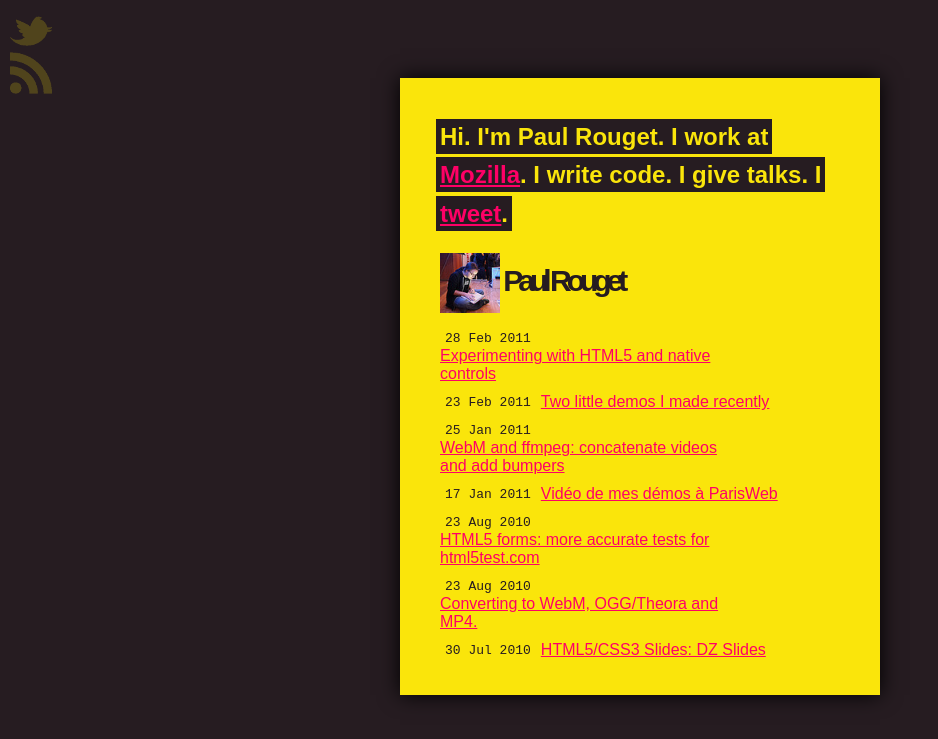
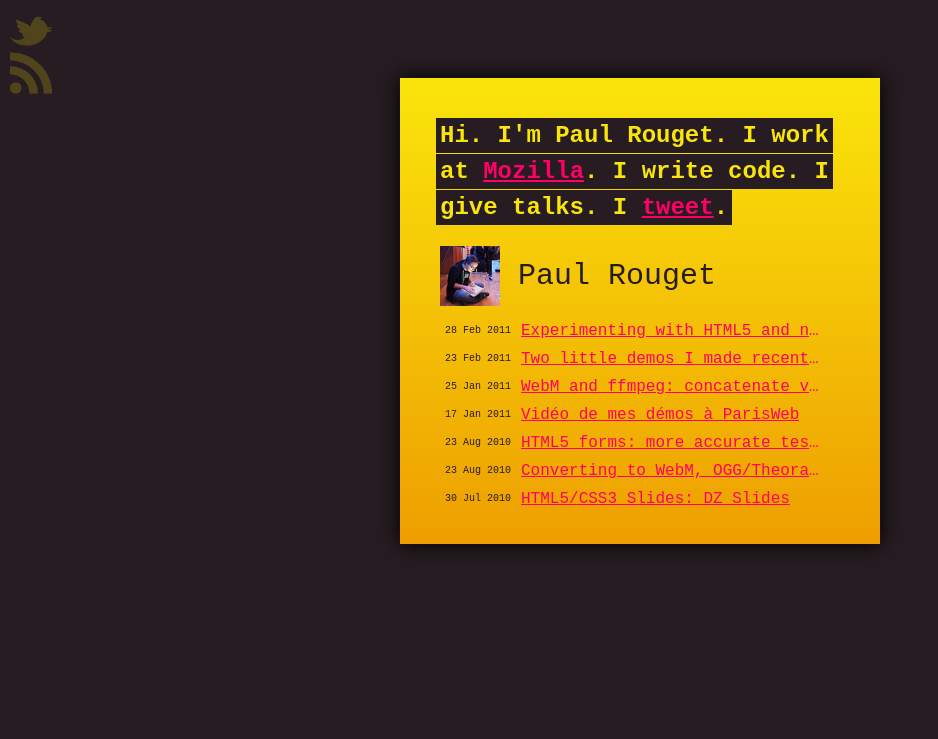
Before and after one commit to paulrouget/paulrouget.github.com, a Jekyll site: the page built from index.html, in a window 1280 px wide. Shown: the top 739 px of the page, without its empty margins (0-938 px from the left). Built offline with Jekyll 4.4.1, drawn with Linux system fonts in a browser that asks for light colours; some web fonts are replaced.

Commit message:
random stuff, again

```diff
--- a/css/stickytheme.css
+++ b/css/stickytheme.css
@@ -1,7 +1,7 @@
 body {
     background-color: #261C21;
     color: #FAE50B;
-    font-family: 'Cantarell', arial, serif;
+    font-family: 'Cantarell', monospace;
     padding-top: 20px;
 }
 
@@ -9,6 +9,7 @@
     background: #FAE50B;
     color: #261C21;
     background: -moz-linear-gradient(top, #FAE50B, #EE9E00);
+    background: -webkit-linear-gradient(top, #FAE50B, #EE9E00);
     box-shadow: 0 0 20px black;
     width: 400px;
     margin: auto;
@@ -19,8 +20,14 @@
     position: relative;
 }
 
-article h1, article h2 {display: inline; }
-article p { text-align: justify}
+article h1, article h2 {
+    display: inline;
+    font-weight: bold;
+    font-size: 1.5em;
+    vertical-align: middle;
+    line-height: 1.5em;
+}
+article p {text-align: justify}
 article * {max-width: 400px}
 
 /* List */
@@ -31,19 +38,33 @@
 article a { color: #FF0066!important}
 
 /* Specific homepage stuff */
-#home ul { padding-left: 0}
-#home li a {max-width: 300px; display: inline-block}
+#home ul {
+    padding-left: 0;
+}
+#home li a {
+    max-width: 300px;
+    display: inline-block;
+    white-space: nowrap;
+    overflow: hidden;
+    text-overflow: ellipsis;
+}
 #home li > * {vertical-align: top;}
 #home li:before { content: ""; }
-#home li time {font-family: monospace; vertical-align: middle; margin-right: 10px;}
+#home li time {
+    font-family: monospace;
+    vertical-align: middle;
+    margin-right: 10px;
+    font-size: 10px;
+}
 #home li {margin-bottom: 10px;}
 
 /* Highlight */
 article h1, article h2, article .wooot {
     background-color: #261C21;
     color: #FAE50B;
-    line-height: 1.6em;
-    outline: 0.2em solid #261C21;
+    outline-style: solid;
+    outline-width: 0.2em;
+    outline-color: #261C21;
 }
 
 article footer a * {
@@ -61,8 +82,6 @@
 article footer img {width: 60px;}
 article footer {
     font-size: 30px;
-    letter-spacing: -5px;
-    font-weight: bold;
     margin-top: 20px;
 }
 
```
